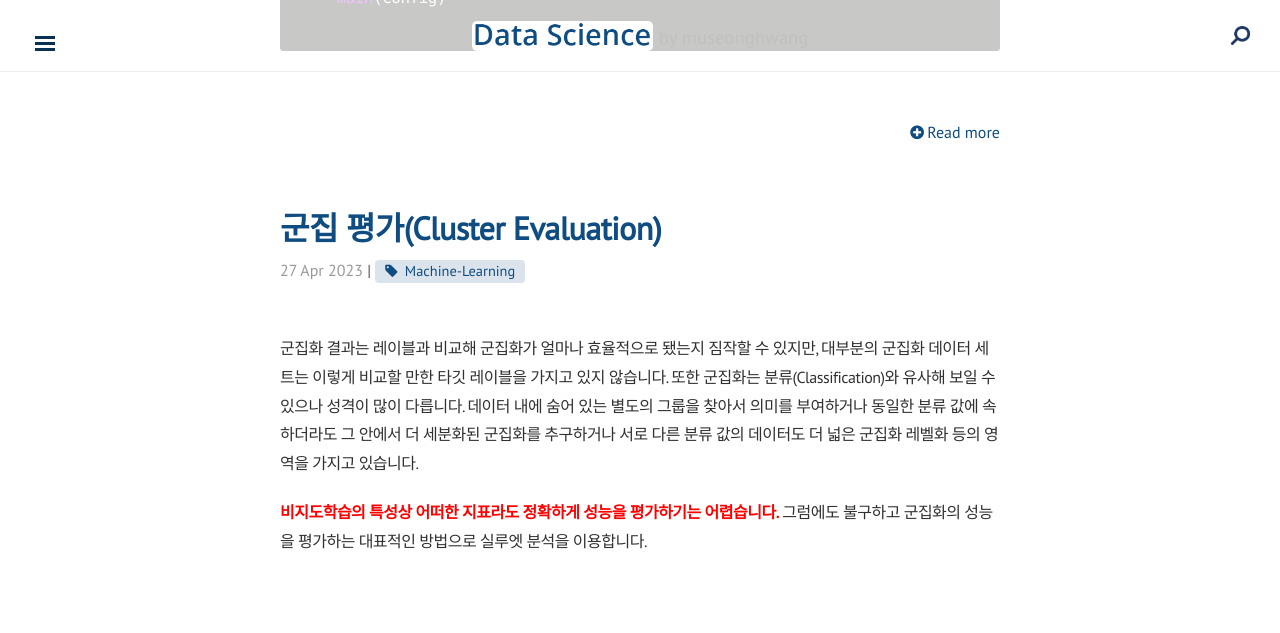
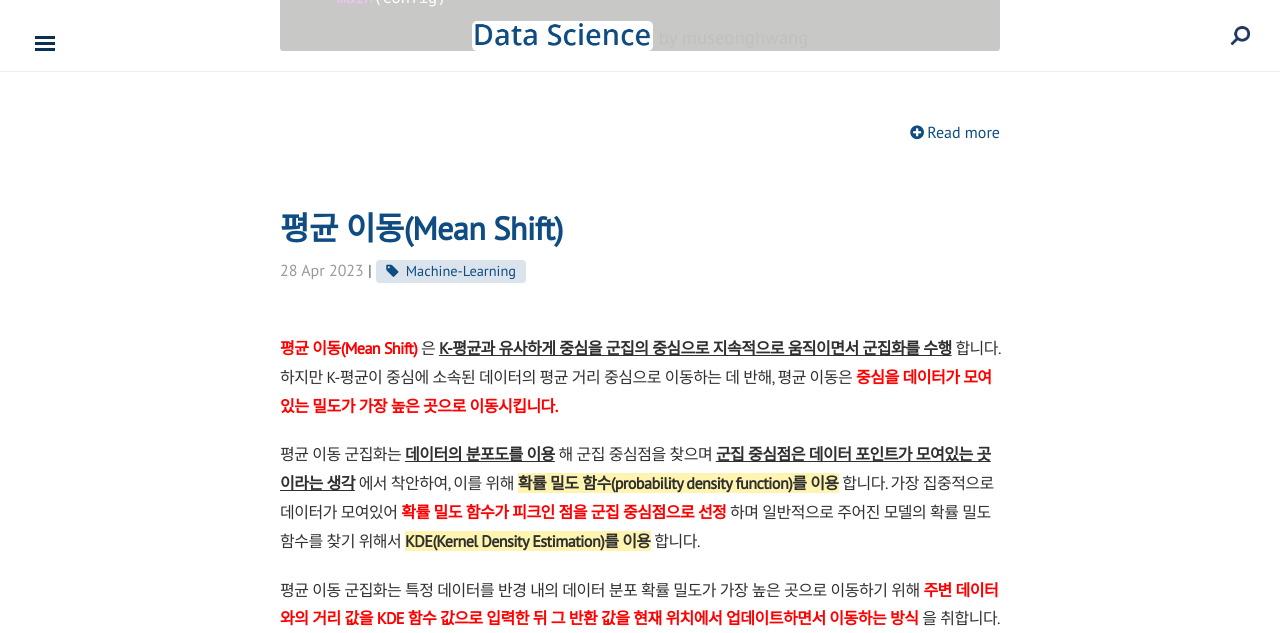
Before and after one commit to museonghwang/museonghwang.github.io, a Jekyll site: the page built from blog/index.html, in a window 1280 px wide and 1400 px high, scrolled down 34079 px. Shown: the top 633 px of the window. Built offline with Jekyll 4.4.1, drawn with Linux system fonts in a browser that asks for light colours; nearby versions of some CDN libraries; formulas are drawn with MathJax 3; the list of posts is cut into pages by our own code; some of the changed text lies outside the part shown.

Commit message:
sklearn23 Upload

````diff
--- /dev/null
+++ b/_posts/2023-04-28-ml-sklearn23.md
@@ -0,0 +1,231 @@
+---
+layout: post
+title: 평균 이동(Mean Shift)
+category: Machine Learning
+tag: Machine-Learning
+---
+
+
+
+
+
+**<span style="color:red">평균 이동(Mean Shift)</span>** 은 **<u>K-평균과 유사하게 중심을 군집의 중심으로 지속적으로 움직이면서 군집화를 수행</u>** 합니다. 하지만 K-평균이 중심에 소속된 데이터의 평균 거리 중심으로 이동하는 데 반해, 평균 이동은 **<span style="color:red">중심을 데이터가 모여 있는 밀도가 가장 높은 곳으로 이동시킵니다.</span>**
+
+
+
+평균 이동 군집화는 **<u>데이터의 분포도를 이용</u>** 해 군집 중심점을 찾으며 **<u>군집 중심점은 데이터 포인트가 모여있는 곳이라는 생각</u>** 에서 착안하여, 이를 위해 **<span style="background-color: #fff5b1">확률 밀도 함수(probability density function)를 이용</span>** 합니다. 가장 집중적으로 데이터가 모여있어 **<span style="color:red">확률 밀도 함수가 피크인 점을 군집 중심점으로 선정</span>** 하며 일반적으로 주어진 모델의 확률 밀도 함수를 찾기 위해서 **<span style="background-color: #fff5b1">KDE(Kernel Density Estimation)를 이용</span>** 합니다.
+
+
+
+평균 이동 군집화는 특정 데이터를 반경 내의 데이터 분포 확률 밀도가 가장 높은 곳으로 이동하기 위해 **<span style="color:red">주변 데이터와의 거리 값을 KDE 함수 값으로 입력한 뒤 그 반환 값을 현재 위치에서 업데이트하면서 이동하는 방식</span>** 을 취합니다. 이러한 방식을 전체 데이터에 반복적으로 적용하면서 데이터의 군집 중심점을 찾아냅니다.
+
+<p align="center">
+<img alt="image" src="https://github.com/museonghwang/museonghwang.github.io/assets/77891754/66220fd7-d91b-4133-b6b3-8f226fef5a33">
+</p>
+
+<br>
+
+
+
+
+
+**<span style="color:red">KDE(Kernel Density Estimation)</span>** 는 **<u>커널(Kernel) 함수를 통해 어떤 변수의 확률 밀도 함수를 추정하는 대표적인 방법</u>** 입니다. **<span style="background-color: #fff5b1">관측된 데이터 각각에 커널 함수를 적용한 값을 모두 더한 뒤 데이터 건수로 나눠 확률 밀도 함수를 추정</span>** 합니다. 확률 밀도 함수 PDF(Probability Density Function)는 확률 변수의 분포를 나타내는 함수로, 확률 밀도 함수를 알면 특정 변수가 어떤 값을 갖게 될지에 대한 확률을 알게 되므로 이를 통해 변수의 특성(평균, 분산 등), 확률 분포 등 변수의 많은 요소를 알 수 있습니다.
+
+
+
+KDE는 개별 관측 데이터에 커널 함수를 적용한 뒤, 이 적용 값을 모두 더한 후 개별 관측 데이터의 건수로 나눠 확률 밀도 함수를 추정하며, 대표적인 커널 함수로서 가우시안 분포 함수가 사용됩니다. 다음 그림의 왼쪽은 개별 관측 데이터에 가우시안 커널 함수를 적용한 것이고 오른쪽은 적용 값을 모두 더한 KDE 결과입니다.
+
+<p align="center">
+<img alt="image" src="https://github.com/museonghwang/museonghwang.github.io/assets/77891754/4c5d1482-baa7-42ac-94bc-f5ea2e98c0cc">
+</p>
+
+<br>
+
+
+
+
+KDE는 다음과 같은 커널 함수식으로 표현됩니다. 다음 식에서 $K$ 는 **커널 함수**, $x$는 **확률 변숫값**, $x_i$ 는 **관측값**, $h$ 는 **대역폭(bandwidth)** 입니다.
+
+$$
+KDE = \cfrac{1}{n}\sum^n_{i=1}K_h(x-x_i)=\cfrac{1}{nh}\sum^n_{i=1}K\left(\cfrac{x-x_i}{h}\right)
+$$
+
+<br>
+
+
+
+
+대역폭 $h$ 는 **KDE** 형태를 부드러운(또는 뾰족한) 형태로 **평활화(Smoothing)** 하는 데 적용되며, 이 $h$ 를 **<u>어떻게 설정하느냐에 따라 확률 밀도 추정 성능을 크게 좌우</u>** 할 수 있습니다.
+
+
+다음 그림은 $h$ 값을 증가시키면서 변화되는 **KDE** 를 나타냅니다.
+- 작은 값(h=1.0)
+    - 좁고 뾰족한 KDE를 가짐.
+    - 이는 변동성이 큰 방식으로 확률 밀도 함수를 추정하므로 과적합(over-fitting)하기 쉬움.
+- 매우 큰 h 값(h=10)
+    - 과도하게 평활화(smoothing)된 KDE로 인해 지나치게 단순화된 방식으로 확률 밀도 함수를 추정
+    - 결과적으로 과소적합(under-fitting)하기 쉬움.
+
+<br>
+
+<p align="center">
+<img alt="image" src="https://github.com/museonghwang/museonghwang.github.io/assets/77891754/aaec09db-766f-465a-8a0a-fbd8cb89bb58">
+</p>
+
+<br>
+
+
+따라서 **<span style="color:red">적절한 KDE의 대역폭 $h$ 를 계산하는 것</span>** 은 **<span style="color:red">KDE 기반의 평균 이동(Mean Shift) 군집화에서 매우 중요</span>** 합니다.
+
+
+일반적으로 **<span style="color:red">평균 이동 군집화</span>** 는 **<span style="background-color: #fff5b1">대역폭이 클수록 평활화된 KDE로 인해 적은 수의 군집 중심점</span>** 을 가지며 **<span style="background-color: #fff5b1">대역폭이 적을수록 많은 수의 군집 중심점</span>** 을 가집니다. 또한 평균 이동 군집화는 **<u>군집의 개수를 지정하지 않으며</u>**, **<span style="color:red">오직 대역폭의 크기에 따라 군집화를 수행</span>**합니다.
+
+<br>
+
+
+
+사이킷런은 평균 이동 군집화를 위해 **MeanShift** 클래스를 제공합니다. **MeanShift** 클래스의 가장 중요한 초기화 파라미터는 **bandwidth** 이며 이 파라미터는 **KDE** 의 대역폭 $h$ 와 동일합니다. **<span style="background-color: #fff5b1">대역폭 크기 설정이 군집화의 품질에 큰 영향</span>** 을 미치기 때문에 사이킷런은 최적의 대역폭 계산을 위해 **estimate_bandwidth()** 함수를 제공합니다.
+
+다음 예제는 **make_blobs()** 의 **cluster_std** 를 0.7로 정한 3개 군집의 데이터에 대해 **bandwidth** 를 0.8로 설정한 평균 이동 군집화 알고리즘을 적용한 예제입니다.
+```py
+import numpy as np
+from sklearn.datasets import make_blobs
+from sklearn.cluster import MeanShift
+
+X, y = make_blobs(
+    n_samples=200,
+    n_features=2,
+    centers=3,
+    cluster_std=0.7,
+    random_state=0
+)
+
+meanshift = MeanShift(bandwidth=0.8)
+cluster_labels = meanshift.fit_predict(X)
+print('cluster labels 유형:', np.unique(cluster_labels))
+```
+```
+[output]
+cluster labels 유형: [0 1 2 3 4 5]
+```
+
+
+<br>
+
+
+
+
+군집이 0부터 5까지 6개로 분류됐습니다. 지나치게 세분화돼 군집화됐습니다. **<u>일반적으로 bandwidth 값을 작게 할수록 군집 개수가 많아집니다.</u>** 이번에 **bandwidth** 를 살짝 높인 1.0으로 해서 **MeanShift** 를 수행해 보겠습니다.
+```py
+meanshift = MeanShift(bandwidth=1)
+cluster_labels = meanshift.fit_predict(X)
+print('cluster labels 유형:', np.unique(cluster_labels))
+```
+```
+[output]
+cluster labels 유형: [0 1 2]
+```
+
+
+<br>
+
+
+
+3개의 군집으로 잘 군집화됐습니다. **<u>데이터의 분포 유형에 따라 bandwidth 값의 변화는 군집화 개수에 큰 영향을 미칠 수 있습니다.</u>** **<span style="color:red">따라서 MeanShift에서는 이 bandwidth를 최적화 값으로 설정하는 것이 매우 중요합니다.</span>**
+
+사이킷런은 **<u>최적화된 bandwidth 값을 찾기 위해서</u>** **estimate_bandwidth()** 함수를 제공하며, 파라미터로 피처 데이터 세트를 입력해주면 최적화된 **bandwidth** 값을 반환해줍니다.
+```py
+from sklearn.cluster import estimate_bandwidth
+
+bandwidth = estimate_bandwidth(X)
+print('bandwidth 값:', round(bandwidth, 3))
+```
+```
+[output]
+bandwidth 값: 1.816
+```
+
+
+<br>
+
+
+
+
+**estimate_bandwidth()** 로 측정된 **bandwidth** 를 평균 이동 입력값으로 적용해 동일한 **make_blobs()** 데이터 세트에 군집화를 수행해 보겠습니다.
+```py
+import pandas as pd
+
+clusterDF = pd.DataFrame(data=X, columns=['ftr1', 'ftr2'])
+clusterDF['target'] = y
+
+# estimate_bandwidth()로 최적의 bandwidth 계산
+best_bandwidth = estimate_bandwidth(X)
+
+meanshift = MeanShift(bandwidth=best_bandwidth)
+cluster_labels = meanshift.fit_predict(X)
+print('cluster labels 유형:', np.unique(cluster_labels))
+```
+```
+[output]
+cluster labels 유형: [0 1 2]
+```
+
+
+<br>
+
+
+
+3개의 군집으로 구성됨을 알 수 있습니다. 구성된 3개의 군집을 시각화해 보겠습니다. 평균 이동도 **K-평균** 과 유사하게 중심을 가지고 있으므로 **cluster_centers_** 속성으로 군집 중심 좌표를 표시할 수 있습니다.
+```py
+import matplotlib.pyplot as plt
+%matplotlib inline
+
+clusterDF['meanshift_label'] = cluster_labels
+centers = meanshift.cluster_centers_
+unique_labels = np.unique(cluster_labels)
+markers = ['o', 's', '^', 'x', '*']
+
+for label in unique_labels:
+    label_cluster = clusterDF[clusterDF['meanshift_label']==label]
+    center_x_y = centers[label]
+
+    # 군집별로 다른 마커로 산점도 적용
+    plt.scatter(x=label_cluster['ftr1'], y=label_cluster['ftr2'], edgecolor='k', marker=markers[label] )
+
+    # 군집별 중심 표현
+    plt.scatter(x=center_x_y[0], y=center_x_y[1], s=200, color='gray', alpha=0.9, marker=markers[label])
+    plt.scatter(x=center_x_y[0], y=center_x_y[1], s=70, color='k', edgecolor='k', marker='$%d$' % label)
+
+plt.show()
+```
+
+<p align="center">
+<img alt="image" src="https://github.com/museonghwang/museonghwang.github.io/assets/77891754/da2acf8c-bb06-4342-8ba6-2a208185fb7c">
+</p>
+
+<br>
+
+
+
+
+**target** 값과 군집 **label** 값을 비교해 보겠습니다. **Target** 값과 군집 **label** 값이 1:1로 잘 매칭됐습니다.
+```py
+print(clusterDF.groupby('target')['meanshift_label'].value_counts())
+```
+```
+[output]
+target  meanshift_label
+0       0                  67
+1       1                  67
+2       2                  66
+Name: meanshift_label, dtype: int64
+```
+
+
+<br>
+
+
+
+
+
+**<span style="color:red">평균 이동의 장점</span>** 은 데이터 세트의 형태를 특정 형태로 가정한다든가, 특정 분포도 기반의 모델로 가정하지 않기 때문에 좀 더 **<span style="background-color: #fff5b1">유연한 군집화가 가능</span>** 하고, **<span style="background-color: #fff5b1">이상치의 영향력도 크지 않으며</span>**, **<span style="background-color: #fff5b1">미리 군집의 개수를 정할 필요도 없습니다.</span>** 하지만 알고리즘의 수행 시간이 오래 걸리고 무엇보다도 bandwidth의 크기에 따른 군집화 영향도가 매우 큽니다.
````
Also changed, not shown: _posts/2023-04-27-ml-sklearn22.md (+4 -1 lines).
